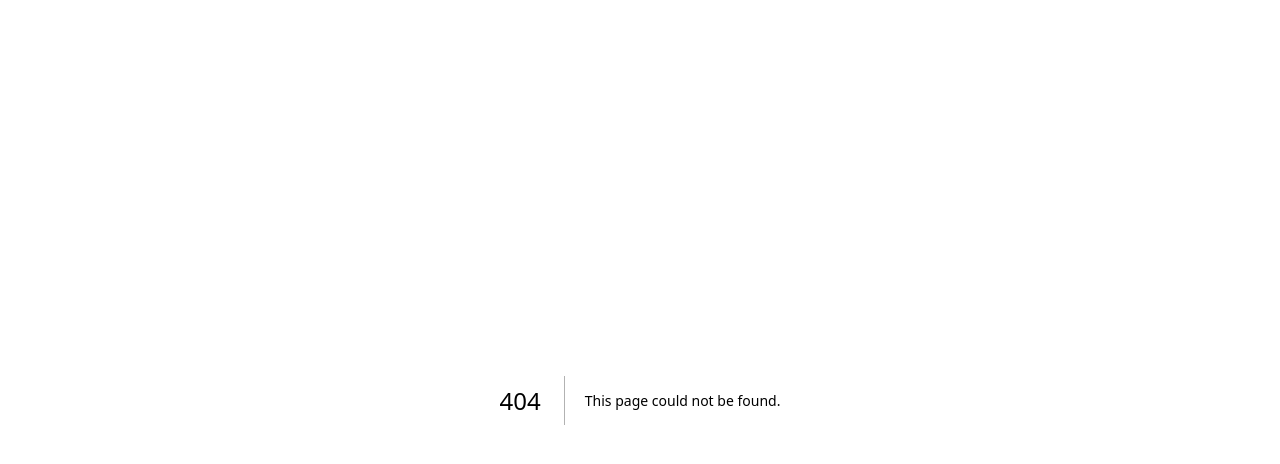
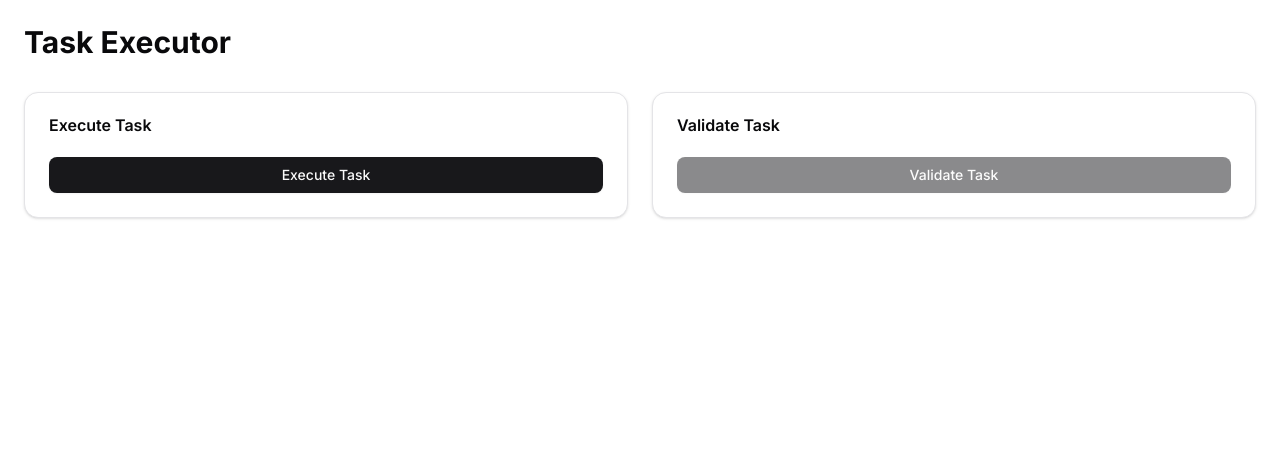
Before and after one commit to Atan0707/eigengame-fe, a Next.js app: page /othentic in a window 1280 px wide. Before the commit this address had no page. Shown: the top 464 px of the page. Built offline with nearby package versions, Linux system fonts and the light colour scheme.

Commit message:
add othentic page

```diff
--- a/package.json
+++ b/package.json
@@ -10,6 +10,7 @@
   },
   "dependencies": {
     "@radix-ui/react-separator": "^1.1.2",
+    "@radix-ui/react-slot": "^1.1.2",
     "@radix-ui/react-tabs": "^1.1.3",
     "axios": "^1.8.1",
     "class-variance-authority": "^0.7.1",
--- /dev/null
+++ b/src/app/othentic/page.tsx
@@ -0,0 +1,112 @@
+'use client'
+
+import { useState } from 'react'
+import axios from 'axios'
+import { Button } from "@/components/ui/button"
+import { Card, CardContent, CardHeader, CardTitle } from "@/components/ui/card"
+
+const API_BASE_URL = 'http://localhost:4003'
+const VALIDATION_SERVICE_URL = 'http://localhost:4002'
+
+export default function OthenticPage() {
+  const [executionResult, setExecutionResult] = useState<any>(null)
+  const [validationResult, setValidationResult] = useState<any>(null)
+  const [proofOfTask, setProofOfTask] = useState('')
+
+  const executeTask = async () => {
+    const response = await axios.post(`${API_BASE_URL}/task/execute`)
+    return response.data
+  }
+
+  const validateTask = async (proofOfTask: string) => {
+    const response = await axios.post(`${VALIDATION_SERVICE_URL}/task/validate`, {
+      proofOfTask,
+    })
+    return response.data
+  }
+
+  const handleExecuteTask = async () => {
+    try {
+      const response = await executeTask()
+      console.log('Proof of Task:', JSON.stringify(response.data.proofOfTask))
+      setExecutionResult(response)
+      if (response && response.data.proofOfTask) {
+        setProofOfTask(response.data.proofOfTask)
+      }
+    } catch (error: any) {
+      console.error("Failed to execute task:", error)
+      const errorMessage = error.response?.data?.message || error.message
+      setExecutionResult({ error: errorMessage })
+    }
+  }
+
+  const handleValidateTask = async () => {
+    try {
+      console.log('Validating task with:', proofOfTask)
+      if (!proofOfTask) {
+        throw new Error('No proof of task available. Please execute a task first.')
+      }
+      const validationResponse = await validateTask(proofOfTask)
+      console.log('Validation Result:', JSON.stringify(validationResponse.data))
+      setValidationResult(validationResponse)
+    } catch (error: any) {
+      console.error("Failed to validate task:", error)
+      setValidationResult({ error: error.response?.data?.message || error.message })
+    }
+  }
+
+  return (
+    <div className="container mx-auto p-6 space-y-6">
+      <h1 className="text-3xl font-bold mb-8">Task Executor</h1>
+
+      <div className="grid gap-6 md:grid-cols-2">
+        <Card>
+          <CardHeader>
+            <CardTitle>Execute Task</CardTitle>
+          </CardHeader>
+          <CardContent className="space-y-4">
+            <Button
+              className="w-full"
+              onClick={handleExecuteTask}
+            >
+              Execute Task
+            </Button>
+
+            {executionResult && (
+              <div className="mt-4">
+                <h3 className="font-semibold mb-2">Execution Result:</h3>
+                <pre className="bg-secondary p-4 rounded-lg overflow-x-auto">
+                  {JSON.stringify(executionResult, null, 2)}
+                </pre>
+              </div>
+            )}
+          </CardContent>
+        </Card>
+
+        <Card>
+          <CardHeader>
+            <CardTitle>Validate Task</CardTitle>
+          </CardHeader>
+          <CardContent className="space-y-4">
+            <Button
+              className="w-full"
+              onClick={handleValidateTask}
+              disabled={!proofOfTask}
+            >
+              Validate Task
+            </Button>
+
+            {validationResult && (
+              <div className="mt-4">
+                <h3 className="font-semibold mb-2">Validation Result:</h3>
+                <pre className="bg-secondary p-4 rounded-lg overflow-x-auto">
+                  {JSON.stringify(validationResult, null, 2)}
+                </pre>
+              </div>
+            )}
+          </CardContent>
+        </Card>
+      </div>
+    </div>
+  )
+}
--- /dev/null
+++ b/src/components/ui/button.tsx
@@ -0,0 +1,58 @@
+import * as React from "react"
+import { Slot } from "@radix-ui/react-slot"
+import { cva, type VariantProps } from "class-variance-authority"
+
+import { cn } from "@/lib/utils"
+
+const buttonVariants = cva(
+  "inline-flex items-center justify-center gap-2 whitespace-nowrap rounded-md text-sm font-medium transition-[color,box-shadow] disabled:pointer-events-none disabled:opacity-50 [&_svg]:pointer-events-none [&_svg:not([class*='size-'])]:size-4 [&_svg]:shrink-0 outline-none focus-visible:border-ring focus-visible:ring-ring/50 focus-visible:ring-[3px] aria-invalid:ring-destructive/20 dark:aria-invalid:ring-destructive/40 aria-invalid:border-destructive",
+  {
+    variants: {
+      variant: {
+        default:
+          "bg-primary text-primary-foreground shadow-xs hover:bg-primary/90",
+        destructive:
+          "bg-destructive text-white shadow-xs hover:bg-destructive/90 focus-visible:ring-destructive/20 dark:focus-visible:ring-destructive/40",
+        outline:
+          "border border-input bg-background shadow-xs hover:bg-accent hover:text-accent-foreground",
+        secondary:
+          "bg-secondary text-secondary-foreground shadow-xs hover:bg-secondary/80",
+        ghost: "hover:bg-accent hover:text-accent-foreground",
+        link: "text-primary underline-offset-4 hover:underline",
+      },
+      size: {
+        default: "h-9 px-4 py-2 has-[>svg]:px-3",
+        sm: "h-8 rounded-md gap-1.5 px-3 has-[>svg]:px-2.5",
+        lg: "h-10 rounded-md px-6 has-[>svg]:px-4",
+        icon: "size-9",
+      },
+    },
+    defaultVariants: {
+      variant: "default",
+      size: "default",
+    },
+  }
+)
+
+function Button({
+  className,
+  variant,
+  size,
+  asChild = false,
+  ...props
+}: React.ComponentProps<"button"> &
+  VariantProps<typeof buttonVariants> & {
+    asChild?: boolean
+  }) {
+  const Comp = asChild ? Slot : "button"
+
+  return (
+    <Comp
+      data-slot="button"
+      className={cn(buttonVariants({ variant, size, className }))}
+      {...props}
+    />
+  )
+}
+
+export { Button, buttonVariants }
--- /dev/null
+++ b/src/components/ui/input.tsx
@@ -0,0 +1,21 @@
+import * as React from "react"
+
+import { cn } from "@/lib/utils"
+
+function Input({ className, type, ...props }: React.ComponentProps<"input">) {
+  return (
+    <input
+      type={type}
+      data-slot="input"
+      className={cn(
+        "border-input file:text-foreground placeholder:text-muted-foreground selection:bg-primary selection:text-primary-foreground flex h-9 w-full min-w-0 rounded-md border bg-transparent px-3 py-1 text-base shadow-xs transition-[color,box-shadow] outline-none file:inline-flex file:h-7 file:border-0 file:bg-transparent file:text-sm file:font-medium disabled:pointer-events-none disabled:cursor-not-allowed disabled:opacity-50 md:text-sm",
+        "focus-visible:border-ring focus-visible:ring-ring/50 focus-visible:ring-[3px]",
+        "aria-invalid:ring-destructive/20 dark:aria-invalid:ring-destructive/40 aria-invalid:border-destructive",
+        className
+      )}
+      {...props}
+    />
+  )
+}
+
+export { Input }
```
Also changed, not shown: 1 other file (tests, documents, lock files or other folders).
